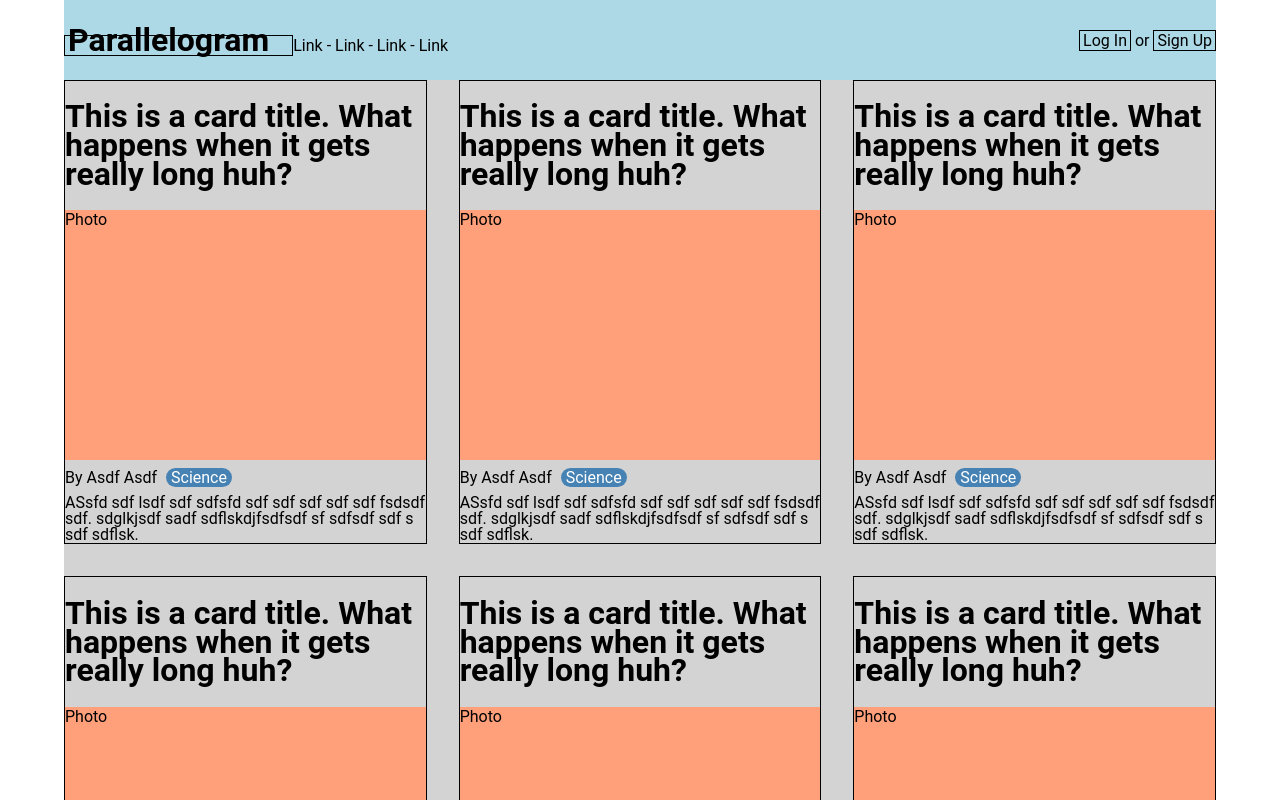
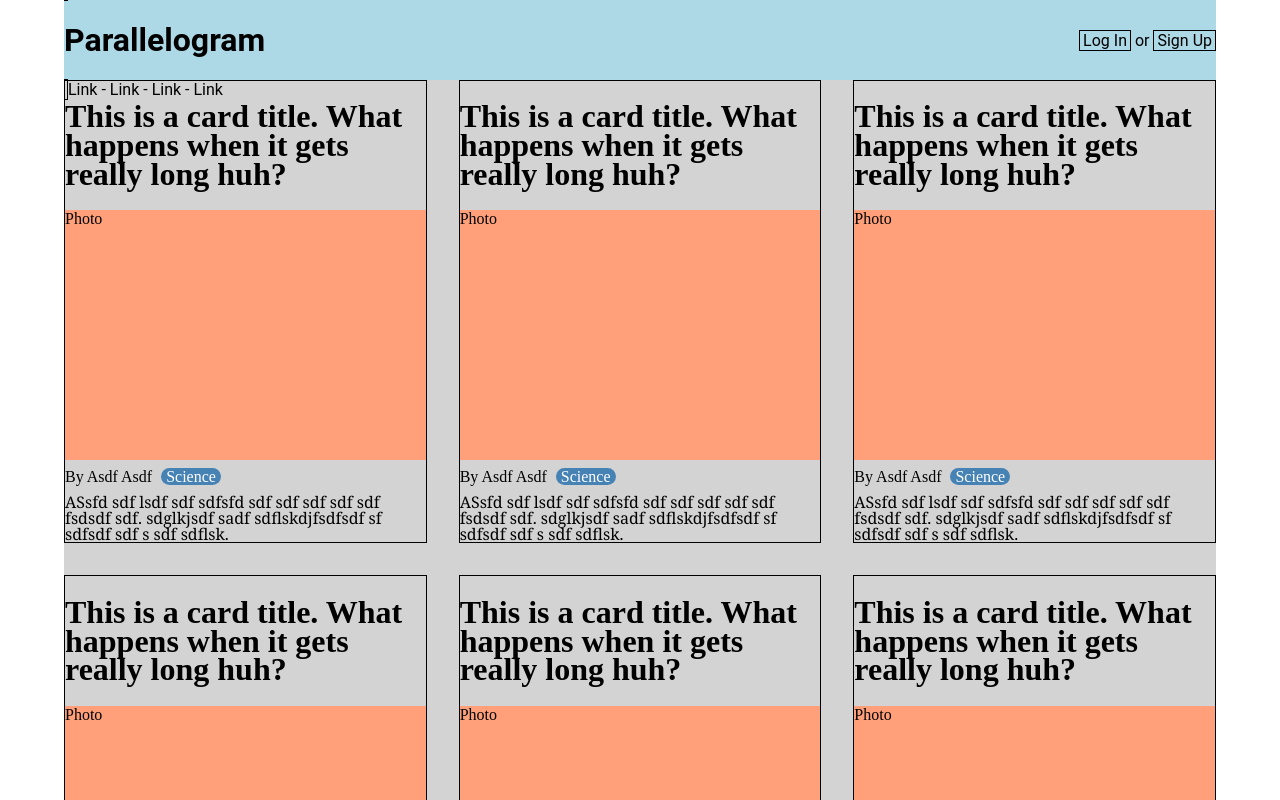
Before and after one commit to bbbtttiii/parallelogram-frontend, a React (Create React App) app in the folder frontend/: page / in a window 1280 px wide. Shown: the top 800 px of the page. Built offline with nearby package versions, Linux system fonts and the light colour scheme; no server answers.

Commit message:
changes to font and text inputs

```diff
--- a/frontend/src/index.css
+++ b/frontend/src/index.css
@@ -9,7 +9,6 @@ html, body {
   padding: 0;
   height: 100%;
   width: 100%;
-  font-family: Roboto, sans-serif;
 }
 
 .Nav {
@@ -21,13 +20,13 @@ html, body {
   grid-template-columns: 1fr 1fr 1fr;
   background-color: lightblue;
   align-items: center;
+  font-family: Roboto, sans-serif;
 }
 
-.Nav a,
+.left-nav a, .right-nav a,
 input[type=button],
 input[type=submit],
 input[type=reset] {
-  /* font-size: 1em; */
   text-decoration: none;
   border: 1px solid black;
   background-color: transparent;
@@ -35,7 +34,7 @@ input[type=reset] {
   padding: 0 3px 0;
 }
 
-.Nav a:hover,
+.left-nav a:hover, right-nav a:hover,
 input[type=button]:hover,
 input[type=submit]:hover,
 input[type=reset]:hover {
@@ -45,10 +44,17 @@ input[type=reset]:hover {
   color: white;
 }
 
-.title {
-  font-size: 2em;
+/* .input input[type=text] {
+  margin-bottom: 5px;
+} */
+
+.title a{
+  font-size: 1em;
   display: inline;
   padding-right: 20px;
+  text-decoration: none;
+  color:black;
+  font-family: Roboto, sans-serif;
 }
 
 .left-nav {
@@ -139,4 +145,5 @@ input[type=reset]:hover {
 .card-blurb {
   margin-top: 0.5em;
   line-height: 1em;
+  font-family: Cambria, Cochin, Georgia, Times, 'Times New Roman', serif;
 }
```
